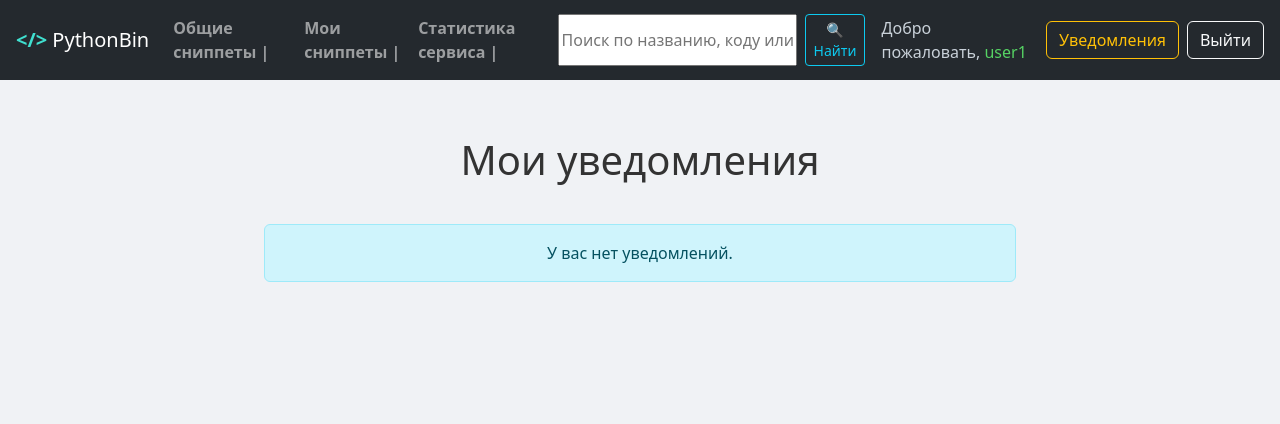
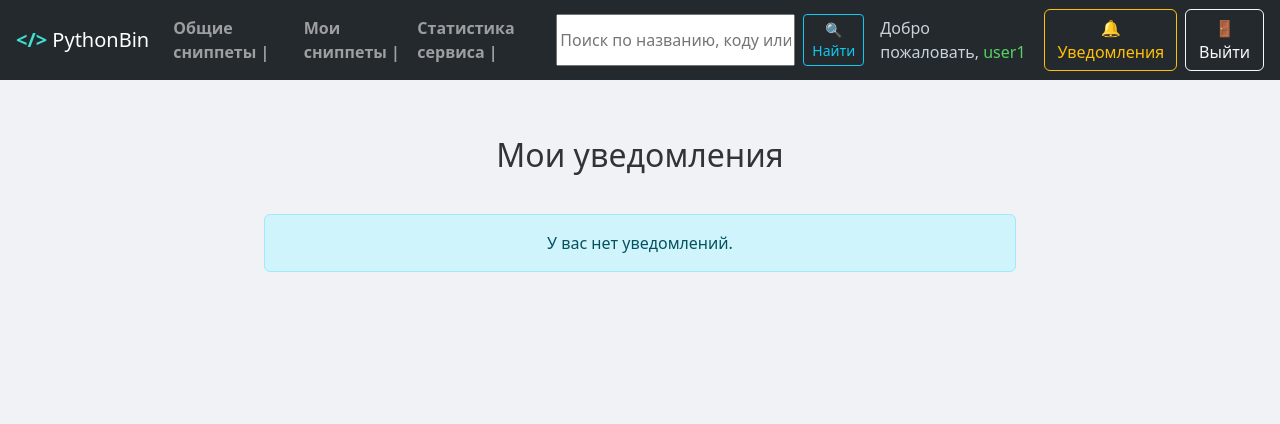
Before and after one commit to p95max/Snippets, a Django app: page /notifications/ in a window 1280 px wide. Shown: the top 424 px of the page. Run offline with Django 5.2, Linux system fonts and the light colour scheme; a user stored in the database is signed in; data that the repository does not hold is empty; parts of the project's set-up code (start-up, migrations or seed data) failed here and were passed over.

Commit message:
templates fixes

```diff
--- a/MainApp/templates/includes/navbar.html
+++ b/MainApp/templates/includes/navbar.html
@@ -39,14 +39,14 @@
       </span>
 
     <a class="btn btn-outline-warning me-2" href="{% url 'MainApp:notifications' %}">
-      Уведомления
+      🔔Уведомления
       {% if unread_count > 0 %}
         <span class="badge bg-danger">{{ unread_count }}</span>
       {% endif %}
     </a>
 
 
-      <a class="btn btn-outline-light" href="{% url 'MainApp:custom_logout' %}">Выйти</a>
+      <a class="btn btn-outline-light" href="{% url 'MainApp:custom_logout' %}">🚪Выйти</a>
 
     {% else %}
 
--- a/MainApp/templates/includes/search_form.html
+++ b/MainApp/templates/includes/search_form.html
@@ -1,4 +1,4 @@
- <form class="d-flex" method="get" action="{% url 'MainApp:snippets-search' %}" style="margin-right: 1rem;">
+<form class="d-flex" method="get" action="{% url 'MainApp:snippets-search' %}" style="margin-right: 1rem;">
     {{ search_form.query }}
     <button class="btn btn-sm btn-outline-info ms-2" type="submit">🔍Найти</button>
 </form>
--- a/MainApp/templates/notifications.html
+++ b/MainApp/templates/notifications.html
@@ -10,12 +10,12 @@
     <div class="container">
         <div class="row">
             <div class="col">
-                <h1 class="mb-4">
+                <h2 class="mb-4">
                     Мои уведомления
                     {% if unread_count > 0 %}
                         <span class="badge bg-danger">{{ unread_count }}</span>
                     {% endif %}
-                </h1>
+                </h2>
                 <div class="row">
                     {% if page_obj %}
                         {% for n in page_obj %}
```
